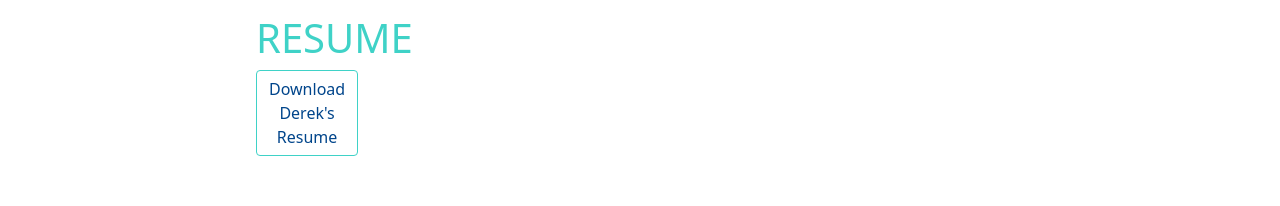
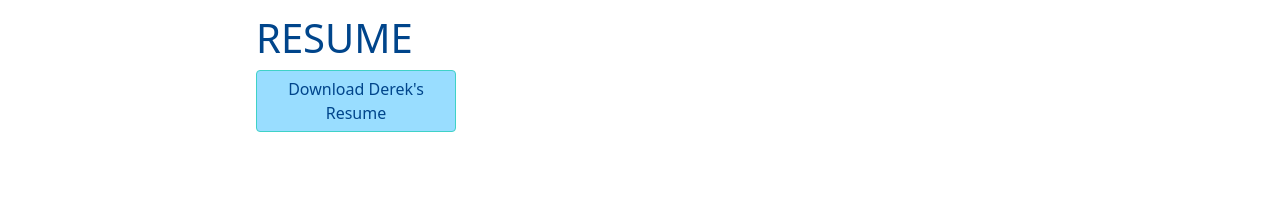
Before and after one commit to dereklewis/New-React-Portfolio, a React (Create React App) app in the folder client/: page /resume in a window 1280 px wide. Shown: the part 242-448 px from the top of the page. Built offline with nearby package versions, Linux system fonts and the light colour scheme.

Commit message:
changed styling on the resume page for the text and button

```diff
--- a/client/package.json
+++ b/client/package.json
@@ -19,6 +19,7 @@
     "react-bootstrap": "^2.0.0-rc.0",
     "react-dom": "^17.0.2",
     "react-external-link": "^1.2.2",
+    "react-pdf": "^5.6.0",
     "react-router-dom": "^5.3.0",
     "react-scripts": "4.0.3",
     "save-dev": "0.0.1-security",
--- a/client/src/App.css
+++ b/client/src/App.css
@@ -58,15 +58,15 @@
 
 .header1 {
   font-size: 40px;
-  color: var(--accentGreen);
+  color: var(--dark);
 }
 .resume-block {
   padding: 20% 100% 100% 20%;
-  background-color: var(--accentPink);
 }
 
 .resumeButton {
-  background-color: var(--accentYellow);
+  width: 200px;
+  background-color: var(--light);
   color: var(--dark);
 }
 
--- a/client/src/Pages/Resume.js
+++ b/client/src/Pages/Resume.js
@@ -1,11 +1,17 @@
 import React from "react";
 import { Container } from "react-bootstrap";
 import { Button } from "react-bootstrap";
+// import AllPagesPDFViewer from "../components/pdf/all-pages";
+// import samplePDF from "../components/derekresume.docx.pdf";
 
 const Resume = () => {
   return (
     <Container className="resume-block">
       <>
+        {/* <h4>All Pages</h4>
+        <div className="all-page-container">
+          <AllPagesPDFViewer pdf={samplePDF} />
+        </div> */}
         <div>
           <h1 className="header1">RESUME</h1>
           <Button
```
Also changed, not shown: client/src/components/pdf/all-pages.js (added, +24 -0 lines), client/public/pdf.worker.js (added), client/src/Pages/Contact.js (deleted), 2 other files (tests, documents, lock files or other folders).
